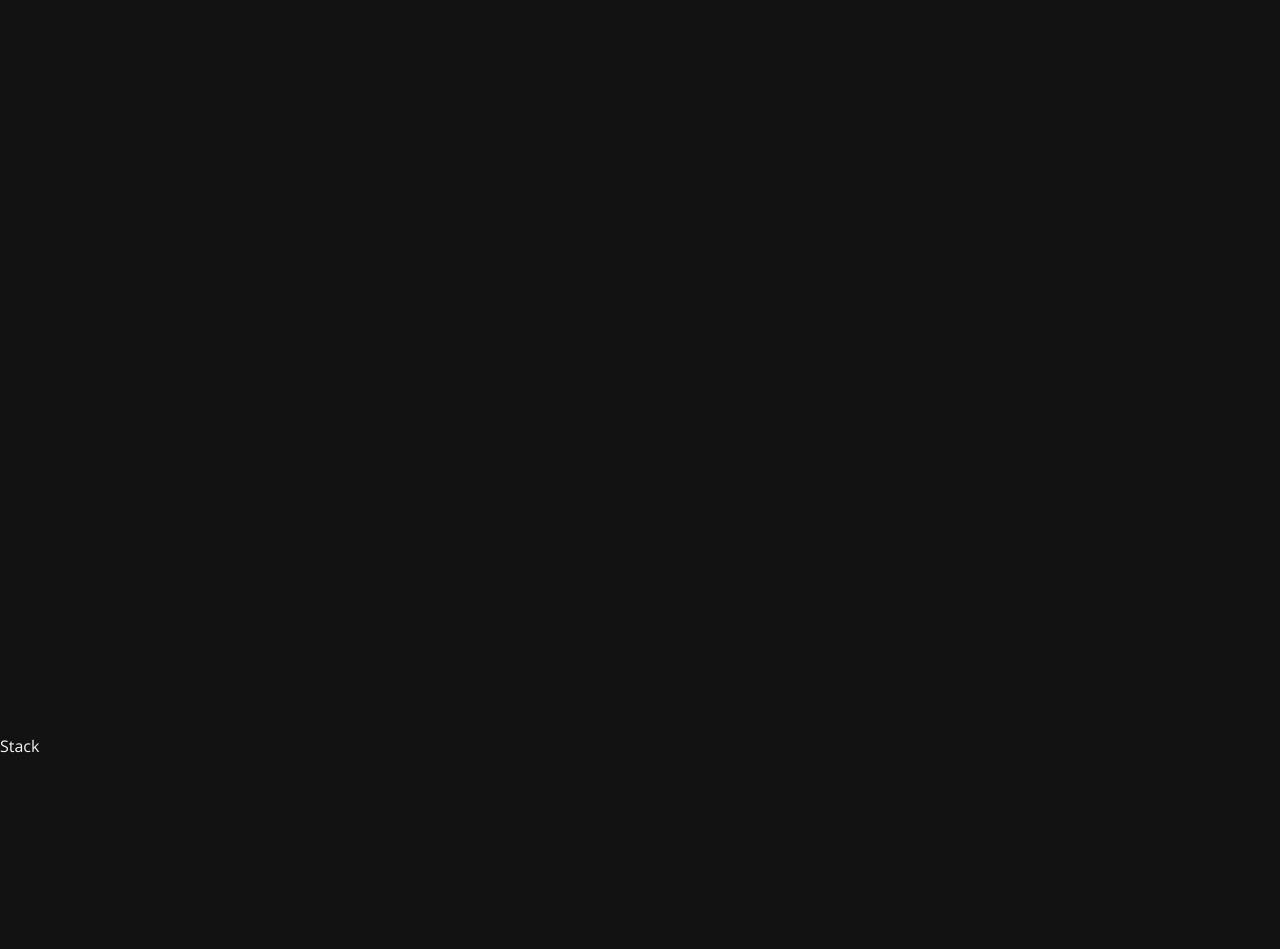
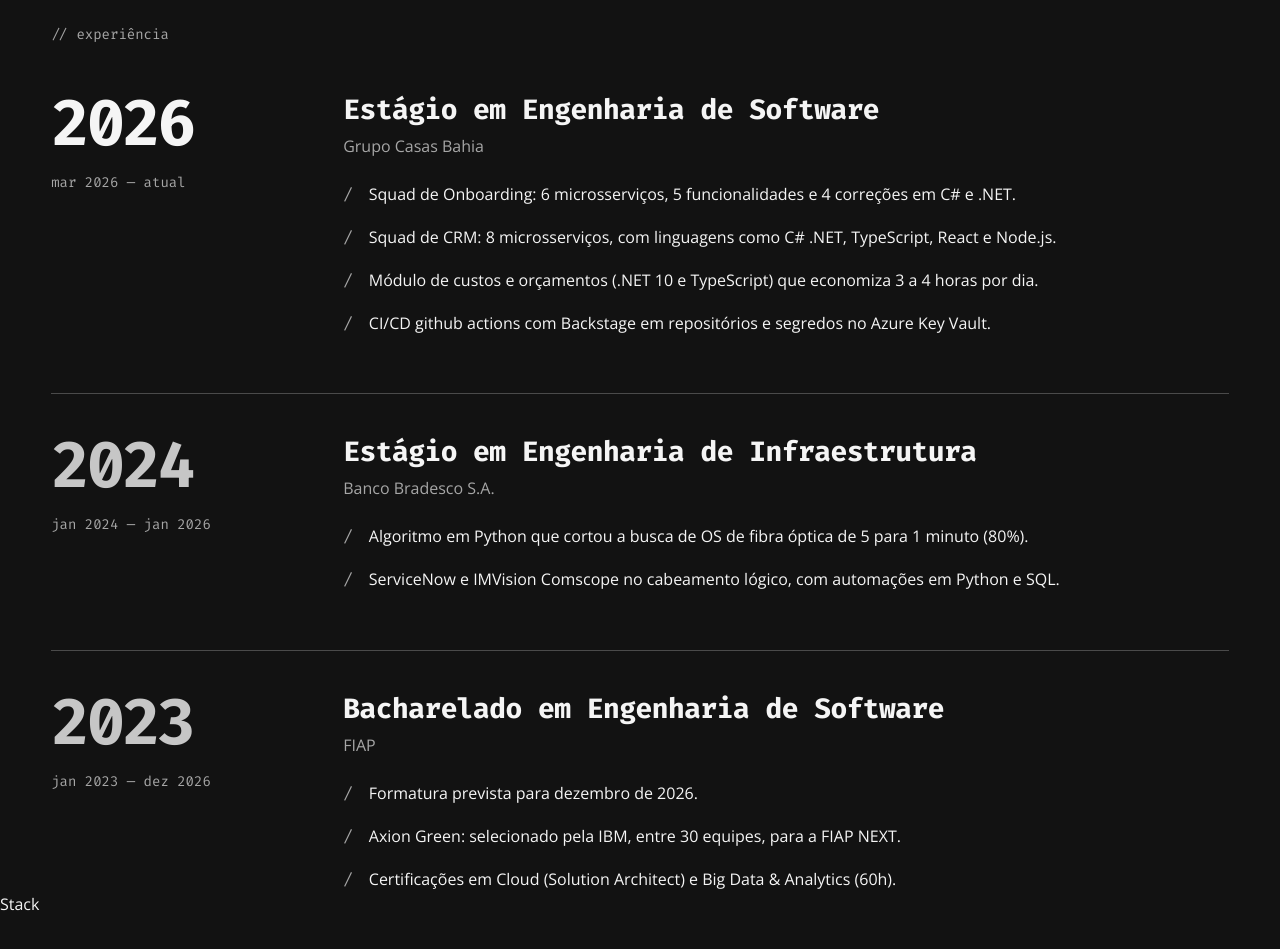
Before and after one commit to Pontessxx/portifolio, a React (Vite) app: page / in a window 1280 px wide. Shown: the part 2020-2969 px from the top of the page. Built offline with nearby package versions, Linux system fonts and the light colour scheme.

Commit message:
feat: Experiencia

```diff
--- /dev/null
+++ b/src/components/molecules/ExperienceItem/ExperienceItem.scss
@@ -0,0 +1,92 @@
+// ExperienceItem.scss
+.experience-item {
+  display: grid;
+  grid-template-columns: minmax(150px, 260px) minmax(0, 1fr);
+  column-gap: var(--space-lg);
+  padding: var(--space-xl) 0 var(--space-3xl);
+  border-top: 1px solid var(--line);
+
+  &:first-child {
+    padding-top: 0;
+    border-top: 0;
+  }
+
+  &:last-child {
+    padding-bottom: 0;
+  }
+
+  &__year {
+    display: block;
+    font-family: var(--font-code);
+    font-size: clamp(40px, 5vw, 72px);
+    font-weight: var(--font-weight-big);
+    line-height: 1;
+    letter-spacing: -0.045em;
+    color: color-mix(in srgb, var(--g1) 60%, var(--fg)); // entre o cinza e o texto principal
+  }
+
+  &--current &__year {
+    color: var(--fg);
+  }
+
+  &__period {
+    margin: var(--space-sm) 0 0;
+    font-family: var(--font-code);
+    font-size: var(--font-size-sm);
+    line-height: 1.6;
+    color: var(--g1);
+  }
+
+  &__details {
+    min-width: 0;
+  }
+
+  &__title {
+    margin: 0;
+    font-family: var(--font-code);
+    font-size: clamp(20px, 2.2vw, 28px);
+    font-weight: var(--font-weight-big);
+    line-height: 1.25;
+    letter-spacing: -0.02em;
+  }
+
+  &__organization {
+    margin: var(--space-xs) 0 0;
+    font-size: var(--font-size-md);
+    font-weight: var(--font-weight-md);
+    color: var(--g1);
+  }
+
+  &__list {
+    display: flex;
+    flex-direction: column;
+    gap: var(--space-sm);
+    margin: var(--space-md) 0 0;
+    padding: 0;
+    list-style: none;
+    font-size: var(--font-size-md);
+    line-height: 1.7;
+    text-align: justify;
+    hyphens: auto;
+  }
+
+  &__bullet {
+    display: flex;
+    gap: var(--space-sm);
+  }
+
+  &__mark {
+    font-family: var(--font-code);
+    color: var(--g1);
+  }
+
+  &__text {
+    flex: 1;
+    min-width: 0;
+  }
+
+  @media (max-width: 720px) {
+    grid-template-columns: minmax(0, 1fr);
+    row-gap: var(--space-md);
+  }
+}
--- /dev/null
+++ b/src/components/molecules/ExperienceItem/ExperienceItem.tsx
@@ -0,0 +1,35 @@
+// src/components/molecules/ExperienceItem/ExperienceItem.tsx
+import type { ExperienceEntry } from '../../../data/experience'
+import './ExperienceItem.scss'
+
+type ExperienceItemProps = {
+  entry: ExperienceEntry
+}
+
+export function ExperienceItem({ entry }: ExperienceItemProps) {
+  const { year, period, title, organization, highlights, current } = entry
+
+  return (
+    <article className={`experience-item${current ? ' experience-item--current' : ''}`}>
+      <div className="experience-item__when">
+        <span className="experience-item__year">{year}</span>
+        <p className="experience-item__period">{period}</p>
+      </div>
+
+      <div className="experience-item__details">
+        <h3 className="experience-item__title">{title}</h3>
+        <p className="experience-item__organization">{organization}</p>
+        <ul className="experience-item__list">
+          {highlights.map((text) => (
+            <li key={text} className="experience-item__bullet">
+              <span className="experience-item__mark" aria-hidden="true">
+                /
+              </span>
+              <span className="experience-item__text">{text}</span>
+            </li>
+          ))}
+        </ul>
+      </div>
+    </article>
+  )
+}
--- /dev/null
+++ b/src/components/organisms/Experience/Experience.scss
@@ -0,0 +1,6 @@
+// Experience.scss
+.experience {
+  &__list {
+    margin-top: var(--space-2xl);
+  }
+}
--- /dev/null
+++ b/src/components/organisms/Experience/Experience.tsx
@@ -0,0 +1,19 @@
+// src/components/organisms/Experience/Experience.tsx
+import { Section } from '../../atoms/Section/Section'
+import { SectionLabel } from '../../atoms/SectionLabel/SectionLabel'
+import { ExperienceItem } from '../../molecules/ExperienceItem/ExperienceItem'
+import { experiences } from '../../../data/experience'
+import './Experience.scss'
+
+export function Experience() {
+  return (
+    <Section id="experiencia">
+      <SectionLabel label="experiência" />
+      <div className="experience__list">
+        {experiences.map((entry) => (
+          <ExperienceItem key={entry.id} entry={entry} />
+        ))}
+      </div>
+    </Section>
+  )
+}
--- a/src/components/organisms/Hero/Hero.scss
+++ b/src/components/organisms/Hero/Hero.scss
@@ -6,7 +6,7 @@
     position: relative; // fica por cima do círculo
     max-width: calc(var(--container-max) + var(--gutter) * 2);
     margin: 0 auto;
-    padding: 128px var(--gutter) 0; // topo: header (96px) + respiro; lados: mesma margem do header
+    padding: var(--space-7xl) var(--gutter) 0; // topo: header (96px) + respiro; lados: mesma margem do header
   }
 
   // TechText é um canvas que preenche 100% do container, então precisa de largura e altura
--- /dev/null
+++ b/src/data/experience.ts
@@ -0,0 +1,49 @@
+export type ExperienceEntry = {
+  id: string
+  year: string
+  period: string
+  title: string
+  organization: string
+  highlights: string[]
+  current?: boolean // o ano fica em destaque (cor cheia)
+}
+
+export const experiences: ExperienceEntry[] = [
+  {
+    id: 'casas-bahia',
+    year: '2026',
+    period: 'mar 2026 — atual',
+    title: 'Estágio em Engenharia de Software',
+    organization: 'Grupo Casas Bahia',
+    current: true,
+    highlights: [
+      'Squad de Onboarding: 6 microsserviços, 5 funcionalidades e 4 correções em C# e .NET.',
+      'Squad de CRM: 8 microsserviços, com linguagens como C# .NET, TypeScript, React e Node.js.',
+      'Módulo de custos e orçamentos (.NET 10 e TypeScript) que economiza 3 a 4 horas por dia.',
+      'CI/CD github actions com Backstage em repositórios e segredos no Azure Key Vault.',
+    ],
+  },
+  {
+    id: 'bradesco',
+    year: '2024',
+    period: 'jan 2024 — jan 2026',
+    title: 'Estágio em Engenharia de Infraestrutura',
+    organization: 'Banco Bradesco S.A.',
+    highlights: [
+      'Algoritmo em Python que cortou a busca de OS de fibra óptica de 5 para 1 minuto (80%).',
+      'ServiceNow e IMVision Comscope no cabeamento lógico, com automações em Python e SQL.',
+    ],
+  },
+  {
+    id: 'fiap',
+    year: '2023',
+    period: 'jan 2023 — dez 2026',
+    title: 'Bacharelado em Engenharia de Software',
+    organization: 'FIAP',
+    highlights: [
+      'Formatura prevista para dezembro de 2026.',
+      'Axion Green: selecionado pela IBM, entre 30 equipes, para a FIAP NEXT.',
+      'Certificações em Cloud (Solution Architect) e Big Data & Analytics (60h).',
+    ],
+  },
+]
--- a/src/pages/Home.tsx
+++ b/src/pages/Home.tsx
@@ -1,6 +1,7 @@
 import { Hero } from "../components/organisms/Hero/Hero";
 import { FeaturedProjects } from "../components/organisms/FeaturedProjects/FeaturedProjects";
 import { About } from "../components/organisms/About/About";
+import { Experience } from "../components/organisms/Experience/Experience";
 
 export function Home() {
   return (
@@ -8,7 +9,7 @@ export function Home() {
       <Hero firstName="Henrique" lastName="Oliveira" />
       <FeaturedProjects />
       <About />
-      <section id="experiencia" style={{ minHeight: '100vh' }}>Experiência</section>
+      <Experience />
       <section id="stack" style={{ minHeight: '100vh' }}>Stack</section>
       <section id="contato" style={{ minHeight: '100vh' }}>Contato</section>
     </>
```
